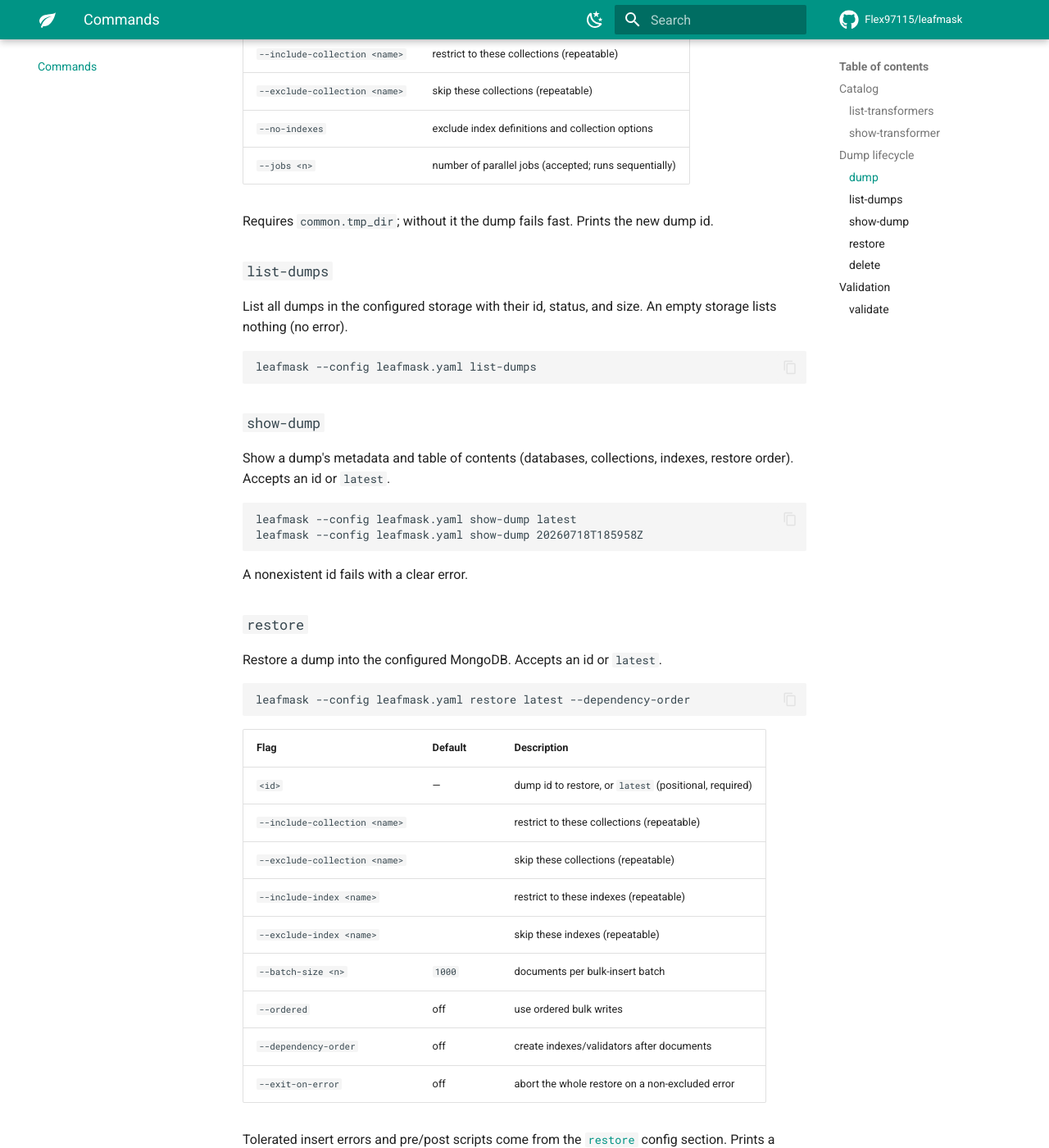
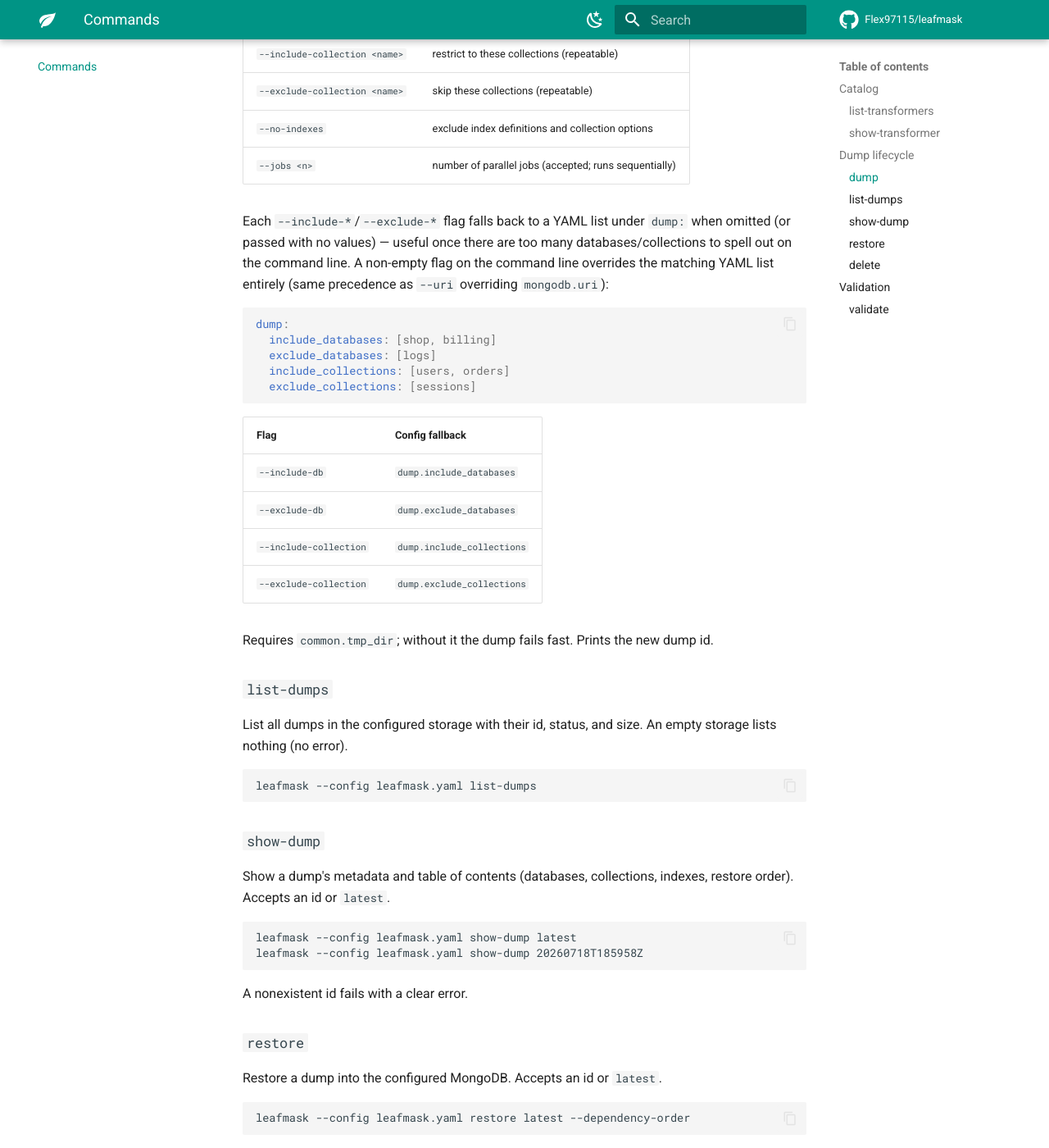
Before and after one commit to Flex97115/leafmask, an MkDocs documentation site: the page built from docs/commands.md, in a window 1280 px wide and 1400 px high, scrolled down 1544 px. Shown: the whole window at 82% size. Built offline with MkDocs 1.6.1 and Material for MkDocs 9.7.7, drawn with Linux system fonts in a browser that asks for light colours; comment, search, counter and statistics services are not loaded; some of the changed text lies outside the part shown.

Commit message:
docs: document config-driven dump/restore filter lists

````diff
--- a/docs/commands.md
+++ b/docs/commands.md
@@ -64,6 +64,27 @@ leafmask --config leafmask.yaml dump --include-db shop --gzip
 | `--no-indexes` | exclude index definitions and collection options |
 | `--jobs <n>` | number of parallel jobs (accepted; runs sequentially) |
 
+Each `--include-*`/`--exclude-*` flag falls back to a YAML list under `dump:`
+when omitted (or passed with no values) — useful once there are too many
+databases/collections to spell out on the command line. A non-empty flag on
+the command line overrides the matching YAML list entirely (same precedence
+as `--uri` overriding `mongodb.uri`):
+
+```yaml
+dump:
+  include_databases: [shop, billing]
+  exclude_databases: [logs]
+  include_collections: [users, orders]
+  exclude_collections: [sessions]
+```
+
+| Flag | Config fallback |
+| --- | --- |
+| `--include-db` | `dump.include_databases` |
+| `--exclude-db` | `dump.exclude_databases` |
+| `--include-collection` | `dump.include_collections` |
+| `--exclude-collection` | `dump.exclude_collections` |
+
 Requires `common.tmp_dir`; without it the dump fails fast. Prints the new dump
 id.
 
@@ -108,9 +129,14 @@ leafmask --config leafmask.yaml restore latest --dependency-order
 | `--dependency-order` | off | create indexes/validators after documents |
 | `--exit-on-error` | off | abort the whole restore on a non-excluded error |
 
-Tolerated insert errors and pre/post scripts come from the
-[`restore`](configuration/restore.md) config section. Prints a summary
-(`inserted`, `skipped`, `indexes`).
+Each `--include-*`/`--exclude-*` flag falls back to a YAML list in the
+[`restore`](configuration/restore.md#filtering) config section when omitted;
+a non-empty flag on the command line overrides the matching YAML list
+entirely.
+
+Tolerated insert errors, pre/post scripts, and filtering defaults all come
+from the [`restore`](configuration/restore.md) config section. Prints a
+summary (`inserted`, `skipped`, `indexes`).
 
 ### `delete`
 
````
Also changed, not shown: docs/configuration/restore.md (+26 -4 lines).
